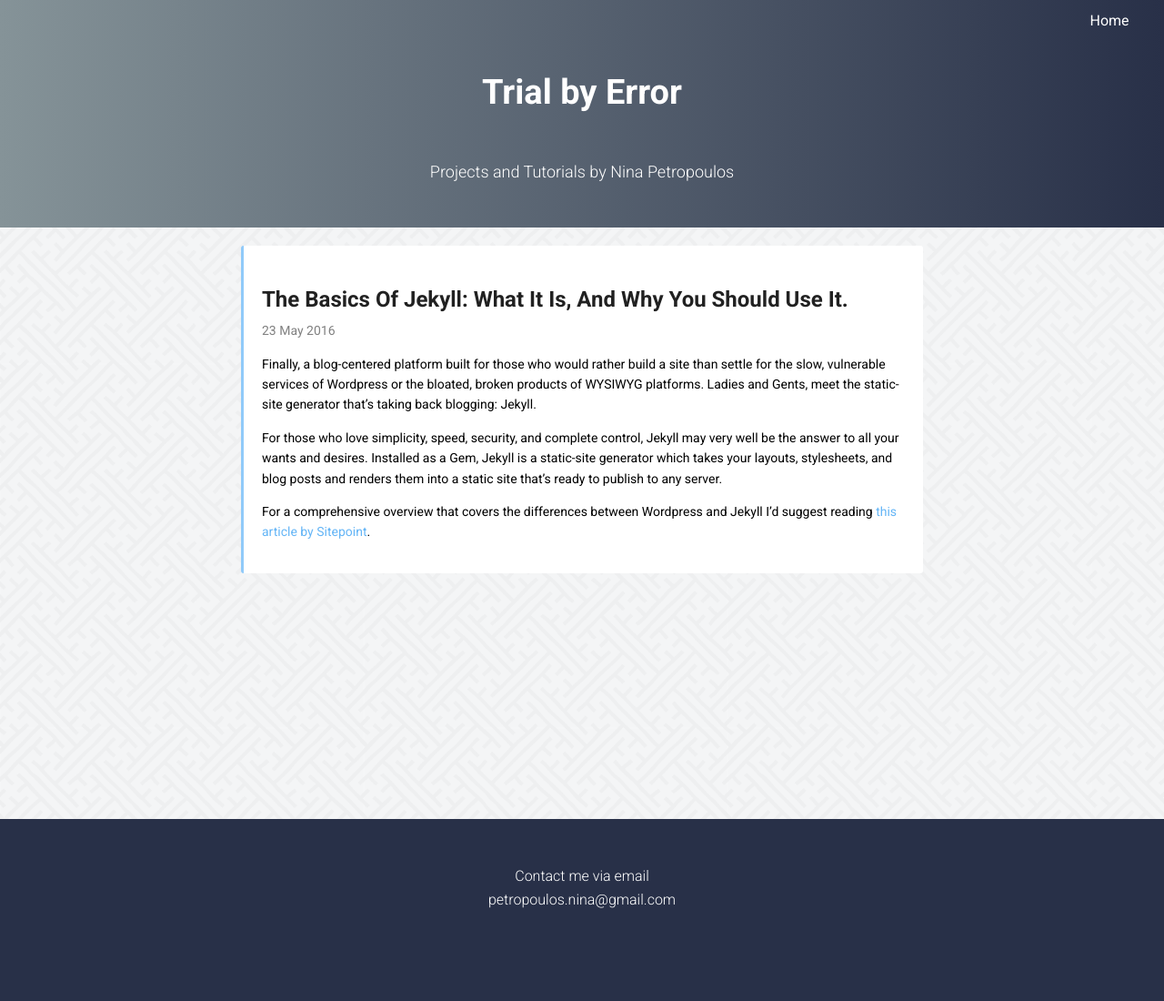
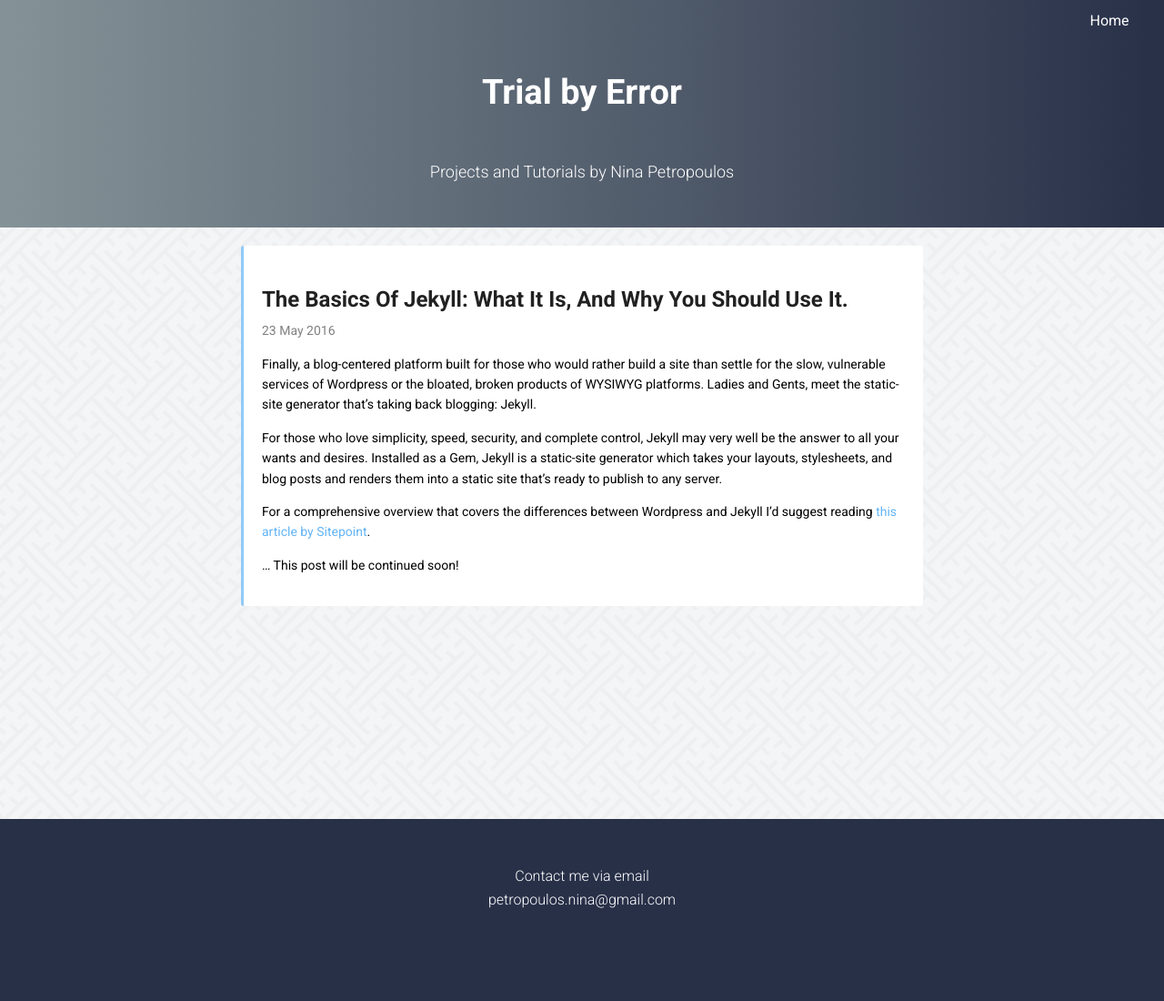
Before and after one commit to ninapetrop/ninapetrop.github.io, a Jekyll site: the page built from _posts/2016-05-23-the-basics-of-jekyll.markdown, in a window 1280 px wide. Shown: the whole page at 91% size. Built offline with Jekyll 4.4.1, drawn with Linux system fonts in a browser that asks for light colours; nearby versions of some CDN libraries.

Commit message:
added "tbc" to post

```diff
--- a/_posts/2016-05-23-the-basics-of-jekyll.markdown
+++ b/_posts/2016-05-23-the-basics-of-jekyll.markdown
@@ -12,4 +12,6 @@ For those who love simplicity, speed, security, and complete control, Jekyll may
 
 For a comprehensive overview that covers the differences between Wordpress and Jekyll I'd suggest reading [this article by Sitepoint][link1].
 
+... This post will be continued soon!
+
 [link1]: https://www.sitepoint.com/wordpress-vs-jekyll-might-want-make-switch/
```
